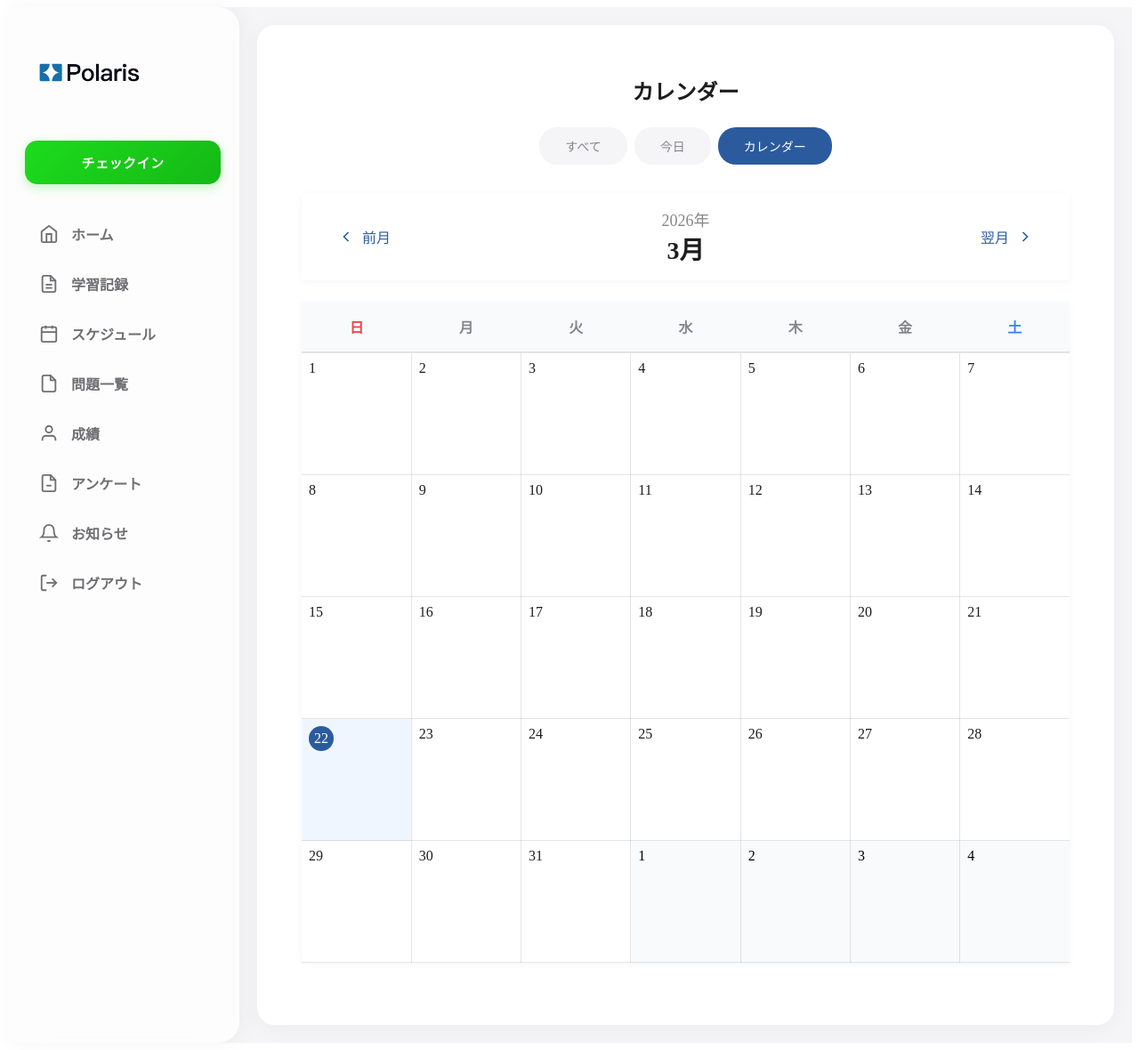
After one commit to tsuzumi-nakamura-0217/polaris_LMS-app, a Django app: page /schedules/calendar/ in a window 1280 px wide. The commit adds this page. Shown: the whole page at 89% size. Run offline with Django 5.2, Linux system fonts and the light colour scheme; the visitor is signed in with stand-in values (Sample User, id 1); data that the repository does not hold is empty.

Commit message:
feat(schedules): カレンダー表示機能の追加
- calendar_view 関数を新規実装し、月別カレンダー表示をサポート
- schedule_list 関数に日付フィルタリング機能を追加
- カレンダー用のスタイルシート (calendar.css) を新規作成
- URLパターンにカレンダー関連のエンドポイントを追加

```diff
--- a/polarisLMSapp/schedules/urls.py
+++ b/polarisLMSapp/schedules/urls.py
@@ -6,6 +6,8 @@ app_name = 'schedules'
 urlpatterns = [
     path('', views.schedule_list, name='schedule_list'),
     path('today/', views.today_schedule, name='today_schedule'),
+    path('calendar/', views.calendar_view, name='calendar'),
+    path('calendar/<int:year>/<int:month>/', views.calendar_view, name='calendar_month'),
     path('create/', views.schedule_create, name='schedule_create'),
     path('<int:pk>/solve/', views.solve_problem, name='solve_problem'),
 ]
--- a/polarisLMSapp/schedules/views.py
+++ b/polarisLMSapp/schedules/views.py
@@ -6,6 +6,8 @@ from django.utils import timezone
 from .models import Schedule, Status
 from .forms import ScheduleForm
 from histories.models import History
+import calendar
+from datetime import date, timedelta, datetime
 
 
 @login_required
@@ -13,15 +15,30 @@ def schedule_list(request):
     """スケジュール一覧ビュー"""
     schedules = _get_schedules_for_user(request)
 
+    filter_date_str = request.GET.get('date')
+    filter_date = None
+    if filter_date_str:
+        try:
+            filter_date = datetime.strptime(filter_date_str, '%Y-%m-%d').date()
+            schedules = schedules.filter(scheduled_date=filter_date)
+        except ValueError:
+            pass
+
     # 未完了が先に来るようにソート（完了を後ろに）
     schedules = schedules.select_related(
         'problem', 'problem__category', 'problem__category__subject', 'status', 'student'
     ).order_by('status__display_order', 'scheduled_date')
 
+    if filter_date:
+        page_title = f'{filter_date.strftime("%m/%d")}のスケジュール'
+    else:
+        page_title = 'スケジュール一覧'
+
     context = {
         'schedules': schedules,
         'is_today_view': False,
-        'page_title': 'スケジュール一覧',
+        'page_title': page_title,
+        'filter_date': filter_date_str,
     }
     return render(request, 'schedules/schedule_list.html', context)
 
@@ -175,3 +192,86 @@ def solve_problem(request, pk):
             'next_schedule': next_schedule,
         }
         return render(request, 'schedules/solve_result.html', context)
+
+
+@login_required
+def calendar_view(request, year=None, month=None):
+    """月別カレンダービュー"""
+    today = timezone.now().date()
+
+    if year is None or month is None:
+        year = today.year
+        month = today.month
+
+    start_date = date(year, month, 1)
+    if month == 12:
+        next_month_start = date(year + 1, 1, 1)
+    else:
+        next_month_start = date(year, month + 1, 1)
+
+    cal = calendar.Calendar(firstweekday=6)
+    month_days = cal.monthdatescalendar(year, month)
+
+    cal_start_date = month_days[0][0]
+    cal_end_date = month_days[-1][-1]
+
+    schedules = _get_schedules_for_user(request).filter(
+        scheduled_date__gte=cal_start_date,
+        scheduled_date__lte=cal_end_date
+    )
+
+    schedules_by_date = {}
+    for schedule in schedules:
+        d = schedule.scheduled_date
+        if d not in schedules_by_date:
+            schedules_by_date[d] = []
+        schedules_by_date[d].append(schedule)
+
+    month_data = []
+    for week in month_days:
+        week_data = []
+        for d in week:
+            day_schedules = schedules_by_date.get(d, [])
+
+            display_statuses = []
+            if day_schedules:
+                counts = {}
+                for sch in day_schedules:
+                    status_name = sch.status.status
+                    counts[status_name] = counts.get(status_name, 0) + 1
+
+                for status_name, css_class in [('未着手', 'status-not-started'), ('進行中', 'status-in-progress'), ('完了', 'status-completed')]:
+                    if counts.get(status_name, 0) > 0:
+                        if d < today and status_name in ['未着手', '進行中']:
+                            css_class = 'status-overdue'
+                        display_statuses.append({'name': status_name, 'count': counts[status_name], 'css_class': css_class})
+
+                for status_name, count in counts.items():
+                    if status_name not in ['未着手', '進行中', '完了']:
+                        display_statuses.append({'name': status_name, 'count': count, 'css_class': 'status-other'})
+
+            week_data.append({
+                'date': d,
+                'day_number': d.day,
+                'is_current_month': d.month == month,
+                'is_today': d == today,
+                'schedules_count': len(day_schedules),
+                'display_statuses': display_statuses,
+                'is_past': d < today
+            })
+        month_data.append(week_data)
+
+    prev_month_date = start_date - timedelta(days=1)
+
+    context = {
+        'page_title': 'カレンダー',
+        'year': year,
+        'month': month,
+        'month_data': month_data,
+        'today': today,
+        'prev_year': prev_month_date.year,
+        'prev_month': prev_month_date.month,
+        'next_year': next_month_start.year,
+        'next_month': next_month_start.month,
+    }
+    return render(request, 'schedules/calendar.html', context)
--- /dev/null
+++ b/polarisLMSapp/static/schedules/css/calendar.css
@@ -0,0 +1,211 @@
+/* カレンダーナビゲーション */
+.calendar-controls {
+    display: flex;
+    justify-content: space-between;
+    align-items: center;
+    margin-bottom: 24px;
+    padding: 16px 24px;
+    background-color: var(--color-surface);
+    border-radius: var(--radius-lg);
+    box-shadow: var(--shadow-sm);
+}
+
+.calendar-nav-btn {
+    display: flex;
+    align-items: center;
+    gap: 8px;
+    padding: 8px 16px;
+    border-radius: var(--radius-md);
+    color: var(--color-primary);
+    text-decoration: none;
+    font-weight: 500;
+    transition: background-color 0.2s ease;
+}
+
+.calendar-nav-btn:hover {
+    background-color: var(--color-background);
+}
+
+.calendar-nav-btn svg {
+    width: 20px;
+    height: 20px;
+}
+
+.calendar-month-display {
+    text-align: center;
+}
+
+.calendar-month-display .year-text {
+    font-size: 1.125rem;
+    color: var(--color-text-secondary);
+    display: block;
+}
+
+.calendar-month-display .month-text {
+    font-size: 1.75rem;
+    font-weight: 700;
+    color: var(--color-text-primary);
+}
+
+/* カレンダーテーブル */
+.calendar-wrapper {
+    background-color: var(--color-surface);
+    border-radius: var(--radius-lg);
+    box-shadow: var(--shadow-sm);
+    overflow: hidden;
+    margin-bottom: 30px;
+}
+
+.calendar-table {
+    width: 100%;
+    border-collapse: collapse;
+    table-layout: fixed;
+}
+
+.calendar-table th {
+    padding: 16px;
+    font-weight: 600;
+    color: var(--color-text-secondary);
+    border-bottom: 2px solid var(--color-border);
+    text-align: center;
+    background-color: #f8fafc;
+}
+
+.calendar-table th.sunday {
+    color: #ef4444; /* 赤 */
+}
+
+.calendar-table th.saturday {
+    color: #3b82f6; /* 青 */
+}
+
+.calendar-table td {
+    border-right: 1px solid var(--color-border);
+    border-bottom: 1px solid var(--color-border);
+    vertical-align: top;
+    height: 120px;
+    padding: 8px;
+    background-color: var(--color-surface);
+}
+
+.calendar-table td:last-child {
+    border-right: none;
+}
+
+.calendar-table td.different-month {
+    background-color: #f8fafc;
+}
+
+.calendar-table td.today {
+    background-color: #eff6ff; /* 薄い青 */
+}
+
+.day-cell {
+    display: flex;
+    flex-direction: column;
+    height: 100%;
+}
+
+.day-number {
+    font-size: 1rem;
+    font-weight: 500;
+    color: var(--color-text-primary);
+    margin-bottom: 8px;
+    display: inline-block;
+}
+
+.different-month .day-number {
+    color: var(--color-text-tertiary);
+}
+
+.today .day-number {
+    background-color: var(--color-primary);
+    color: white;
+    width: 28px;
+    height: 28px;
+    line-height: 28px;
+    text-align: center;
+    border-radius: 50%;
+}
+
+.schedule-badges {
+    margin-top: auto;
+    display: flex;
+    flex-direction: column;
+    gap: 4px;
+}
+
+.schedule-link {
+    text-decoration: none;
+    display: flex;
+    flex-direction: column;
+    gap: 4px;
+    transition: transform 0.2s ease, opacity 0.2s ease;
+}
+
+.schedule-link:hover {
+    transform: translateY(-2px);
+    opacity: 0.9;
+}
+
+.status-badge {
+    display: block;
+    font-size: 0.75rem;
+    font-weight: 600;
+    padding: 2px 6px;
+    border-radius: var(--radius-sm);
+    text-align: left;
+    white-space: nowrap;
+    overflow: hidden;
+    text-overflow: ellipsis;
+    box-shadow: 0 1px 2px rgba(0,0,0,0.05);
+}
+
+.status-not-started {
+    background-color: #f1f5f9;
+    color: #475569;
+    border: 1px solid #cbd5e1;
+}
+
+.status-in-progress {
+    background-color: #eff6ff;
+    color: #2563eb;
+    border: 1px solid #bfdbfe;
+}
+
+.status-completed {
+    background-color: #f0fdf4;
+    color: #16a34a;
+    border: 1px solid #bbf7d0;
+}
+
+.status-overdue {
+    background-color: #fef2f2;
+    color: #dc2626;
+    border: 1px solid #fecaca;
+}
+
+.status-other {
+    background-color: #f8fafc;
+    color: #475569;
+    border: 1px solid #e2e8f0;
+}
+
+/* レスポンシブ対応 */
+@media (max-width: 768px) {
+    .calendar-table td {
+        height: 80px;
+        padding: 4px;
+    }
+
+    .status-badge {
+        font-size: 0.65rem;
+        padding: 1px 4px;
+    }
+
+    .today .day-number {
+        width: 24px;
+        height: 24px;
+        line-height: 24px;
+    }
+}
--- /dev/null
+++ b/polarisLMSapp/templates/schedules/calendar.html
@@ -0,0 +1,84 @@
+{% extends "base.html" %}
+{% load static %}
+
+{% block title %}カレンダー - 学びのポラリス{% endblock %}
+
+{% block extra_css %}
+<link rel="stylesheet" href="{% static 'schedules/css/schedule_list.css' %}">
+<link rel="stylesheet" href="{% static 'schedules/css/calendar.css' %}">
+{% endblock %}
+
+{% block content %}
+<main class="schedule-list-container">
+    <h1 class="page-title">カレンダー</h1>
+
+    <!-- 切り替えタブ -->
+    <div class="tab-section">
+        <a href="{% url 'schedules:schedule_list' %}" class="tab-btn">すべて</a>
+        <a href="{% url 'schedules:today_schedule' %}" class="tab-btn">今日</a>
+        <a href="{% url 'schedules:calendar' %}" class="tab-btn tab-active">カレンダー</a>
+    </div>
+
+    <!-- カレンダーナビゲーション -->
+    <div class="calendar-controls">
+        <a href="{% url 'schedules:calendar_month' prev_year prev_month %}" class="calendar-nav-btn">
+            <svg viewBox="0 0 24 24" fill="none" xmlns="http://www.w3.org/2000/svg">
+                <polyline points="15 18 9 12 15 6" stroke="currentColor" stroke-width="2"/>
+            </svg>
+            前月
+        </a>
+        <div class="calendar-month-display">
+            <span class="year-text">{{ year }}年</span>
+            <span class="month-text">{{ month }}月</span>
+        </div>
+        <a href="{% url 'schedules:calendar_month' next_year next_month %}" class="calendar-nav-btn">
+            翌月
+            <svg viewBox="0 0 24 24" fill="none" xmlns="http://www.w3.org/2000/svg">
+                <polyline points="9 18 15 12 9 6" stroke="currentColor" stroke-width="2"/>
+            </svg>
+        </a>
+    </div>
+
+    <!-- カレンダー本体 -->
+    <div class="calendar-wrapper">
+        <table class="calendar-table">
+            <thead>
+                <tr>
+                    <th class="sunday">日</th>
+                    <th>月</th>
+                    <th>火</th>
+                    <th>水</th>
+                    <th>木</th>
+                    <th>金</th>
+                    <th class="saturday">土</th>
+                </tr>
+            </thead>
+            <tbody>
+                {% for week in month_data %}
+                <tr>
+                    {% for day in week %}
+                    <td class="{% if not day.is_current_month %}different-month{% endif %} {% if day.is_today %}today{% endif %}">
+                        <div class="day-cell">
+                            <span class="day-number">{{ day.day_number }}</span>
+                            {% if day.schedules_count > 0 %}
+                            <div class="schedule-badges">
+                                <a href="{% url 'schedules:schedule_list' %}?date={{ day.date|date:'Y-m-d' }}" class="schedule-link">
+                                    {% for status in day.display_statuses %}
+                                    <span class="status-badge {{ status.css_class }}">
+                                        {{ status.name }}: {{ status.count }}件
+                                    </span>
+                                    {% endfor %}
+                                </a>
+                            </div>
+                            {% endif %}
+                        </div>
+                    </td>
+                    {% endfor %}
+                </tr>
+                {% endfor %}
+            </tbody>
+        </table>
+    </div>
+
+</main>
+{% endblock %}
--- a/polarisLMSapp/templates/schedules/schedule_list.html
+++ b/polarisLMSapp/templates/schedules/schedule_list.html
@@ -21,9 +21,11 @@
     <!-- 切り替えタブ -->
     <div class="tab-section">
         <a href="{% url 'schedules:schedule_list' %}"
-           class="tab-btn {% if not is_today_view %}tab-active{% endif %}">すべて</a>
+           class="tab-btn {% if not is_today_view and not filter_date %}tab-active{% endif %}">すべて</a>
         <a href="{% url 'schedules:today_schedule' %}"
            class="tab-btn {% if is_today_view %}tab-active{% endif %}">今日</a>
+        <a href="{% url 'schedules:calendar' %}"
+           class="tab-btn">カレンダー</a>
     </div>
 
     <!-- スケジュールカードリスト -->
```
Also changed, not shown: 開発ロードマップ.md (+0 -1 lines).
